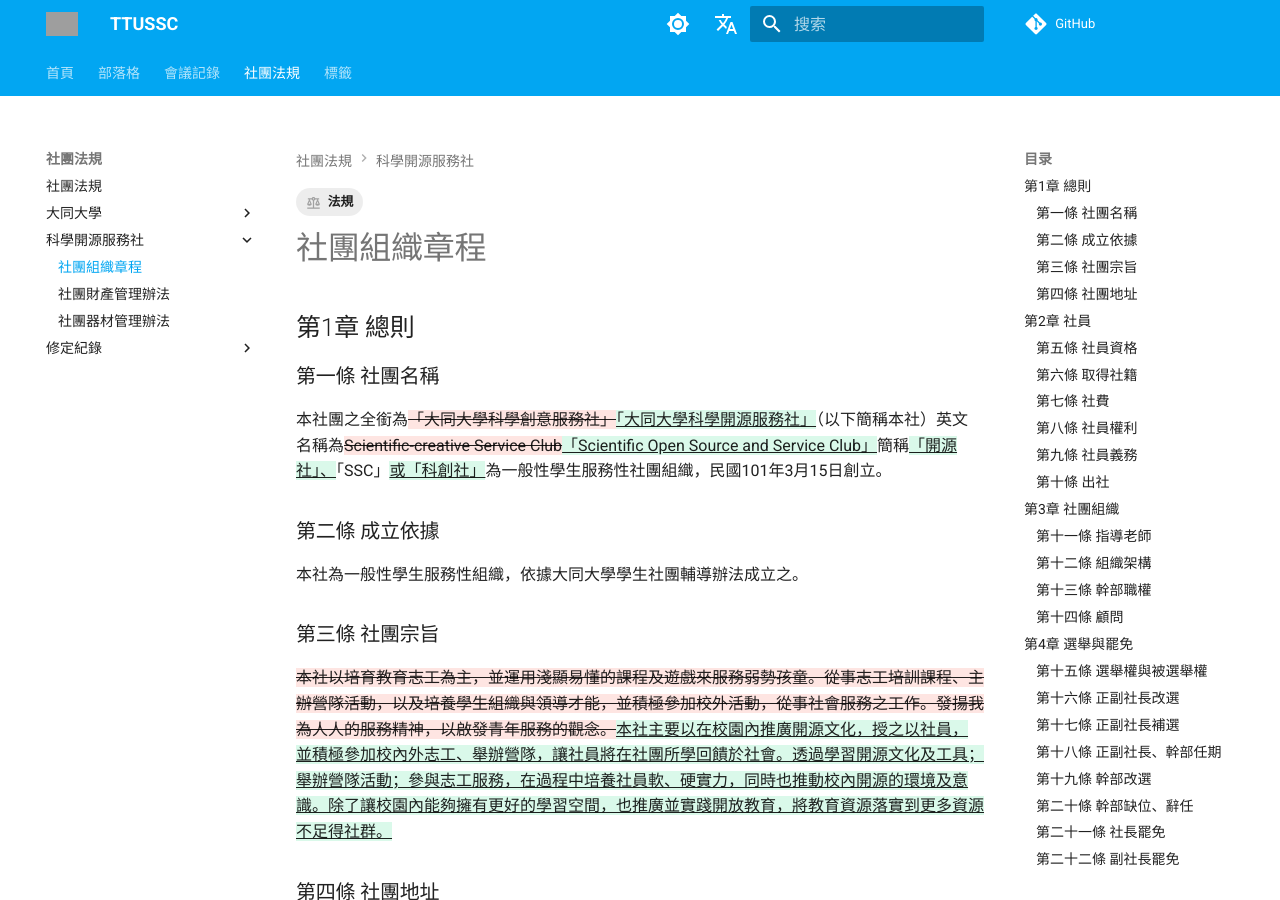
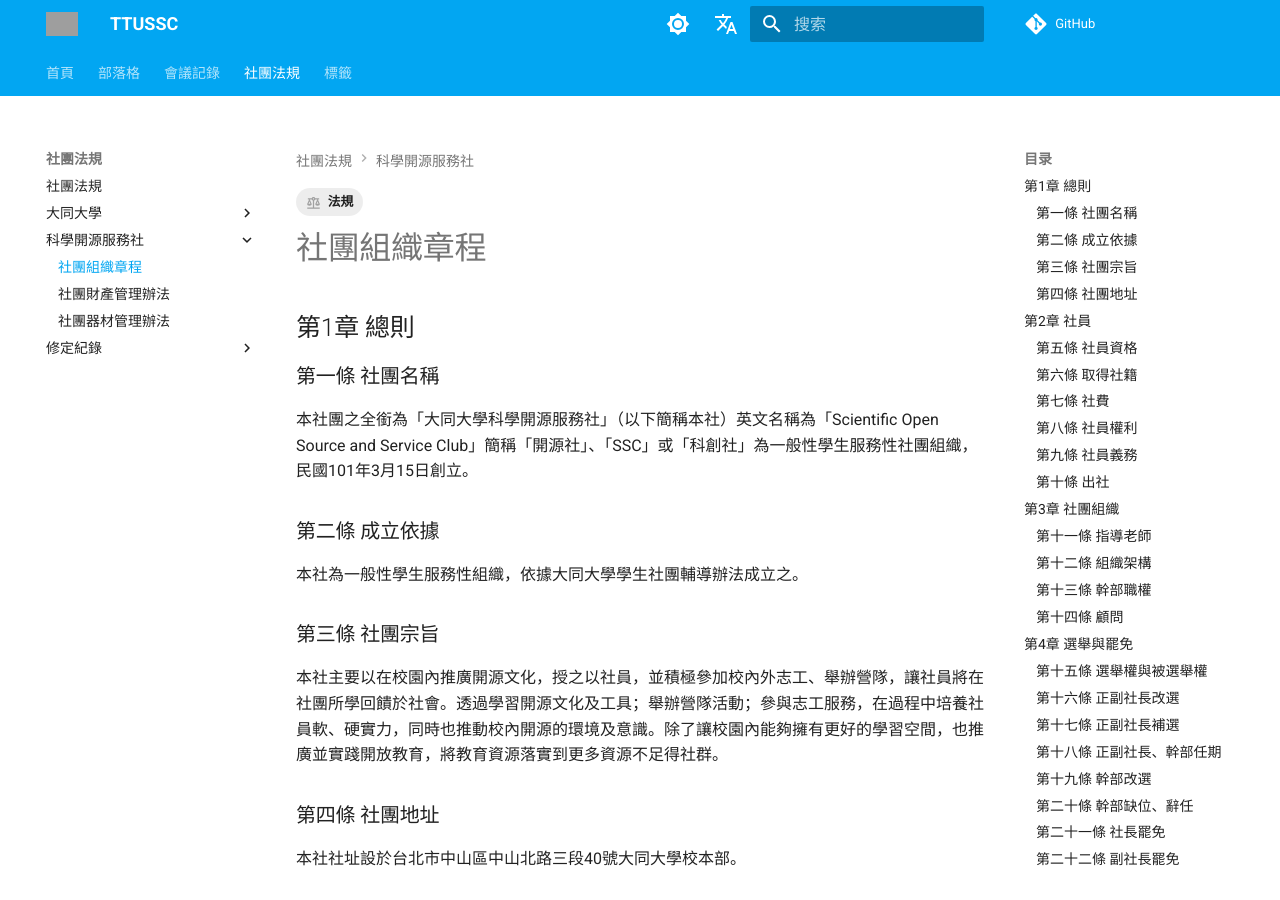
Before and after one commit to TTUSSC/Document, an MkDocs documentation site: the page built from docs/laws/ssc_laws.md, in a window 1280 px wide and 900 px high. Built offline with MkDocs 1.6.1 and Material for MkDocs 9.7.7, drawn with Linux system fonts in a browser that asks for light colours; comment, search, counter and statistics services are not loaded; grey boxes are pictures that could not be loaded.

Commit message:
修正章程勘誤
前面的修訂差異更正成最新版本

```diff
--- a/docs/laws/ssc_laws.md
+++ b/docs/laws/ssc_laws.md
@@ -8,7 +8,7 @@ tags:
 
 ### 第一條 社團名稱
 
-本社團之全銜為{--「大同大學科學創意服務社」--}{++「大同大學科學開源服務社」++}（以下簡稱本社）英文名稱為{--Scientific-creative Service Club--}{++「Scientific Open Source and Service Club」++}簡稱{++「開源社」、++}「SSC」{++或「科創社」++}為一般性學生服務性社團組織，民國101年3月15日創立。
+本社團之全銜為「大同大學科學開源服務社」（以下簡稱本社）英文名稱為「Scientific Open Source and Service Club」簡稱「開源社」、「SSC」或「科創社」為一般性學生服務性社團組織，民國101年3月15日創立。
 
 ### 第二條 成立依據
 
@@ -16,7 +16,7 @@ tags:
 
 ### 第三條 社團宗旨
 
-{--本社以培育教育志工為主，並運用淺顯易懂的課程及遊戲來服務弱勢孩童。從事志工培訓課程、主辦營隊活動，以及培養學生組織與領導才能，並積極參加校外活動，從事社會服務之工作。發揚我為人人的服務精神，以啟發青年服務的觀念。--}{++本社主要以在校園內推廣開源文化，授之以社員，並積極參加校內外志工、舉辦營隊，讓社員將在社團所學回饋於社會。透過學習開源文化及工具；舉辦營隊活動；參與志工服務，在過程中培養社員軟、硬實力，同時也推動校內開源的環境及意識。除了讓校園內能夠擁有更好的學習空間，也推廣並實踐開放教育，將教育資源落實到更多資源不足得社群。++}
+本社主要以在校園內推廣開源文化，授之以社員，並積極參加校內外志工、舉辦營隊，讓社員將在社團所學回饋於社會。透過學習開源文化及工具；舉辦營隊活動；參與志工服務，在過程中培養社員軟、硬實力，同時也推動校內開源的環境及意識。除了讓校園內能夠擁有更好的學習空間，也推廣並實踐開放教育，將教育資源落實到更多資源不足得社群。
 
 ### 第四條 社團地址
 
```
